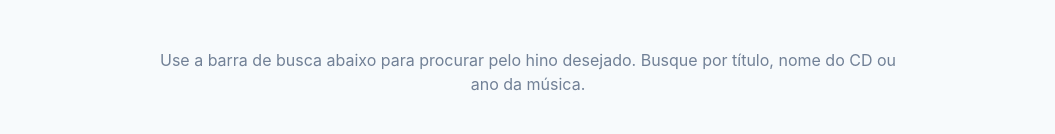
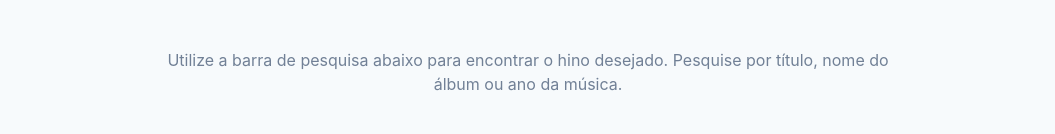
Before and after one commit to caiobatis/kitdelouvor-client, a Next.js app: page / in a window 1280 px wide. Shown: the part 234-368 px from the top of the page, without its empty margins (112-1167 px from the left). Built offline with nearby package versions, Linux system fonts and the light colour scheme.

Commit message:
change text index.tsx

```diff
--- a/pages/index.tsx
+++ b/pages/index.tsx
@@ -52,8 +52,7 @@ const IndexPage: FC<IndexProps> = ({ data = [] }) => {
           </Heading>
 
           <Text color={useColorModeValue('gray.500', 'gray.200')} maxW={'3xl'}>
-            Use a barra de busca abaixo para procurar pelo hino desejado. Busque por título, nome do
-            CD ou ano da música.
+            Utilize a barra de pesquisa abaixo para encontrar o hino desejado. Pesquise por título, nome do álbum ou ano da música.
           </Text>
 
           <Stack spacing={6} direction='row' w={{ base: 'full', md: 'xl' }}>
```
